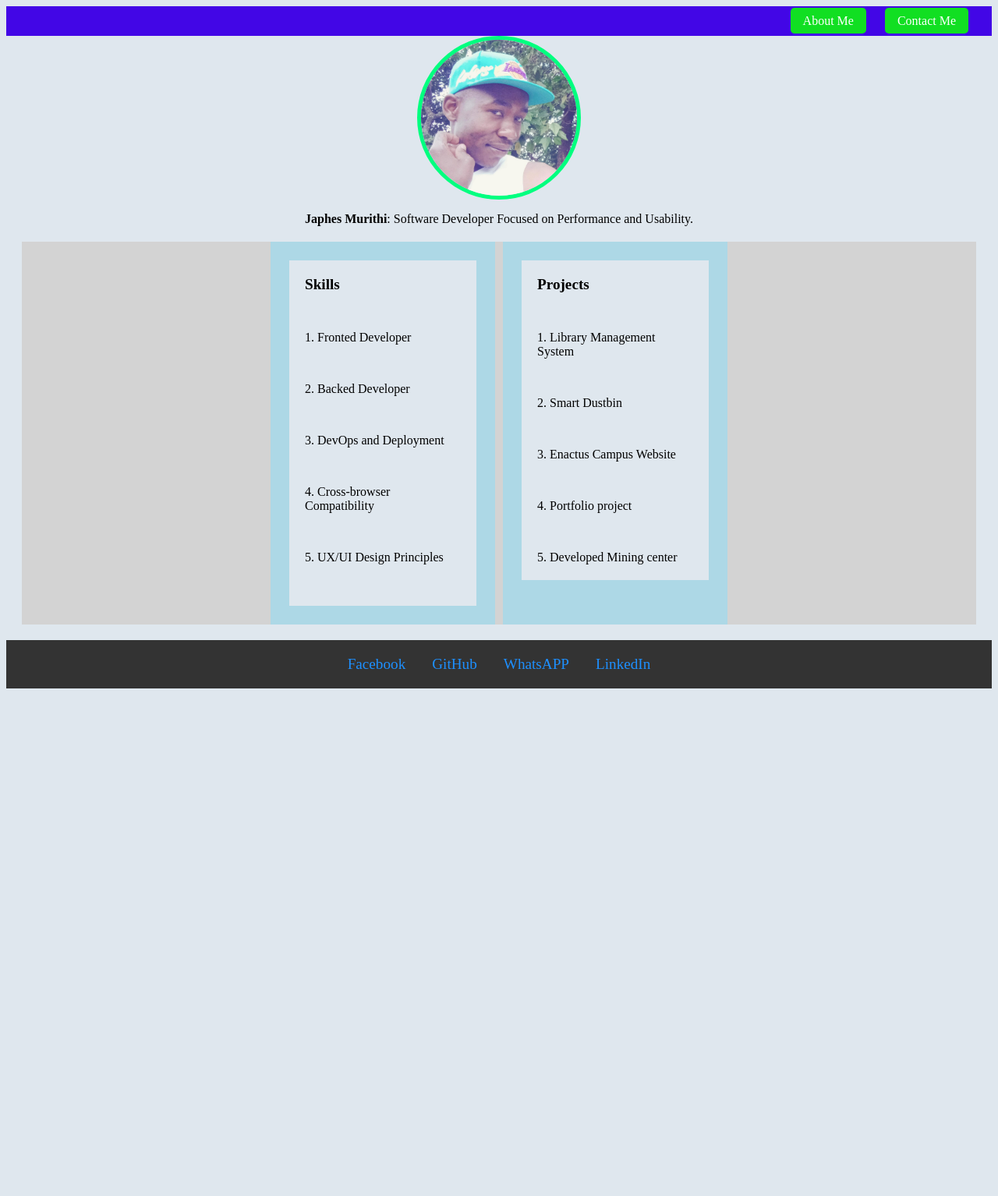
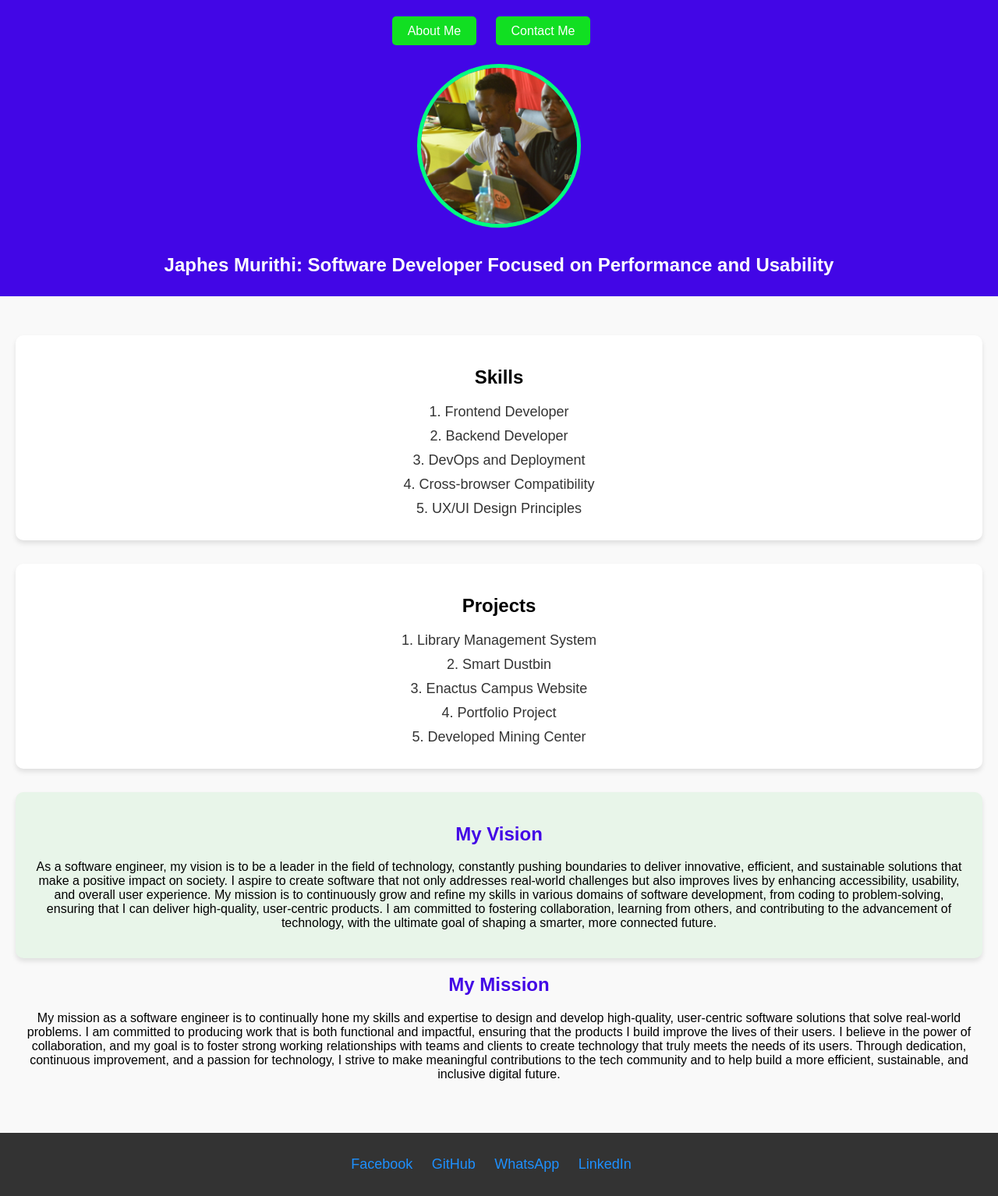
Before and after one commit to JAPHES/my_portfolio, a Django app: page / in a window 1280 px wide. Shown: the whole page at 78% size. Before the commit the page ends 883 px from the top, so only its background shows below. Run offline with Django 5.2, Linux system fonts and the light colour scheme.

Commit message:
added html and css chages

```diff
--- a/todo/templates/index.html
+++ b/todo/templates/index.html
@@ -1,235 +1,257 @@
-
 <!DOCTYPE html>
 <html lang="en">
 <head>
     <meta charset="UTF-8">
-    <title>My portfolio</title>
+    <title>My Portfolio</title>
+     {% load static %}
     <style>
-        ul li {
-            list-style: none;
-            display: inline;
+        body {
+            font-family: 'Arial', sans-serif;
+            background-color: #f4f6f9;
+            margin: 0;
+            padding: 0;
+            box-sizing: border-box;
         }
+
+        /* Navbar Styling */
+        .navbar {
+            background-color: #4206e6;
+            padding: 15px 30px;
+            text-align: center;
+            position: sticky;
+            top: 0;
+            z-index: 1000;
+        }
+
         .navbar ul {
             list-style-type: none;
-            margin: 0;
             padding: 0;
         }
+
+        .navbar ul li {
+            display: inline-block;
+            margin-right: 20px;
+        }
+
         .navbar ul li a {
+            color: white;
             text-decoration: none;
-            color: white;
-            padding: 8px 16px;
+            padding: 10px 20px;
             background-color: #11df22;
             border-radius: 5px;
+            transition: background-color 0.3s ease;
+        }
 
-       }
         .navbar ul li a:hover {
             background-color: red;
         }
-        .navbar ul li {
-            display: inline;
-            margin-right: 20px;
-        }
-        .navbar {
-            background-color: #4206e6;
-            padding: 10px;
-            text-align: right;
-        }
-        body{
-            background-color: #dfe7ee;
-        }
+
+        /* Header Styling */
         header {
             width: 100%;
-            height: 200px;
+            height: 300px;
             display: flex;
             justify-content: center;
             align-items: center;
-        }
-        .header-image {
-            max-width: 100%;
-            height: auto;
-        }
-        .tagline{
+            background-color: #4206e6;
+            color: white;
             text-align: center;
         }
-        span{
-            color: black;
-            font-size: larger;
-            font-weight: bolder;
+
+        .header-image {
+            width: 200px;
+            height: 200px;
+            border-radius: 90%;
+            object-fit: cover;
+            border: 5px solid springgreen;
+            margin-bottom: 20px;
+        }
+
+        .tagline {
+            font-size: 24px;
+            font-weight: bold;
+            margin-top: 10px;
+        }
+
+        /* Section Styling */
+        section {
+            padding: 50px 20px;
+            background-color: #f9f9f9;
+            text-align: center;
+        }
+
+        .wrapper {
+            background-color: white;
+            padding: 20px;
+            border-radius: 10px;
+            box-shadow: 0px 4px 6px rgba(0, 0, 0, 0.1);
+            margin-bottom: 30px;
+            transition: background-color 0.3s ease;
+        }
+
+        .wrapper:hover {
+            background-color: #11df22;
+        }
+
+        .column-list {
+            list-style-type: none;
+            padding: 0;
+            margin: 0;
+            font-size: 18px;
+            color: #333;
+        }
+
+        .column-list li {
+            margin-bottom: 10px;
+        }
+
+        .column-list li span {
+            font-size: 20px;
+            font-weight: bold;
+            color: #4206e6;
         }
 
         .portfolio-column {
             display: flex;
-            justify-content: center;
-            align-items: center;
-            gap: 20px;
+            justify-content: space-between;
+            gap: 30px;
+            flex-wrap: wrap;
         }
-        .social-footer{
+
+        .column {
+            width: 30%;
+        }
+
+        .vision-column {
+            background-color: #e8f5e9;
+            padding: 20px;
+            border-radius: 10px;
+            box-shadow: 0px 4px 6px rgba(0, 0, 0, 0.1);
+            margin-top: 20px;
+        }
+
+        .vision-column h1 {
+            color: #4206e6;
+        }
+        .mission-column h1 {
+            color: #4206e6;
+        }
+
+        /* Footer Styling */
+        footer {
             background-color: #333;
-            color: #fff;
-            padding: 20px 0;
+            color: white;
+            padding: 30px 0;
             text-align: center;
         }
-        .social-links{
-            list-style: none;
+
+        .social-links {
+            list-style-type: none;
             padding: 0;
             margin: 0;
         }
+
         .social-links li {
-            display: inline;
-            margin: 0 15px;
+            display: inline-block;
+            margin-right: 20px;
+        }
 
-        }
         .social-links a {
             color: #1e90ff;
+            font-size: 18px;
+            text-decoration: none;
             transition: color 0.3s;
-            font-size: larger;
-            text-decoration: none;
         }
-        .social-links a:hover{
+
+        .social-links a:hover {
             color: black;
         }
 
-            .image-container{
-               display: flex;
-               justify-content: center;
+        /* Media Query for Mobile */
+        @media (max-width: 768px) {
+            .portfolio-column {
+                flex-direction: column;
+            }
 
-               border-radius: 50%;
+            .column {
+                width: 100%;
+                margin-bottom: 20px;
+            }
         }
-        img {
-            border-radius: 70%;
-            object-fit: cover;
-            border: 5px solid springgreen;
-
-        }
-        .column-list {
-            display: grid;
-            padding: 20px;
-            list-style-type: decimal;
-            margin: 5px 0;
-            gap: 15px;
-            margin: 4px;
-            background-color: #dfe7ee;
-            max-width: 200px;
-
-
-
-
-        }
-        .row{
-
-            display: flex;
-            gap: 10px;
-            justify-content: center;
-            margin: 20px;  /* adds margin the entire row*/
-            background-color: lightgrey;
-        }
-        .wrapper{
-            padding: 20px; /* creates the "margin" effect*/
-            background-color: lightblue;
-            transition: background-color 0.3s;
-
-
-        }
-        .wrapper:hover{
-            background-color: #11df22;
-
-        }
-
-
-
-
     </style>
 </head>
 <body>
 
-<!---------------------------------------------navbar-------------------------------------------------------->
-<nav>
-
-<div class="navbar">
+<!-- Navbar -->
+<nav class="navbar">
     <ul>
-        <li><a href="#about me">About Me</a></li>
+        <li><a href="#about-me">About Me</a></li>
         <li><a href="{% url 'contact' %}">Contact Me</a></li>
-
     </ul>
-</div>
-
-       <div class="image-container">
-           {% load static %}
-           <img src="{% static 'images/myimage 2.jpg' %}" width="200" height="200"/>
-       </div>
-   <p class="tagline"> <b>Japhes Murithi</b>: Software Developer Focused on Performance and Usability.
-       </p>
 </nav>
 
-<!---------------------------------------------------------sections------------------------------------------------->
+<!-- Header Section -->
+<header>
+    <div>
+        <img src="{% static 'images/japhes.jpg' %}" alt="Profile Picture" class="header-image">
+        <p class="tagline">Japhes Murithi: Software Developer Focused on Performance and Usability</p>
+    </div>
+</header>
 
-<section id="about me">
-
-
-<div class="row">
+<!-- About Me Section -->
+<section id="about-me">
     <div class="wrapper">
-
-
-    <ul class="column-list">
-        <li><span>Skills</span></li><br>
-        <li>1. Fronted Developer</li><br>
-        <li>2. Backed Developer</li><br>
-        <li>3. DevOps and Deployment</li><br>
-        <li>4. Cross-browser Compatibility</li><br>
-        <li>5. UX/UI Design Principles</li><br>
-    </ul>
+        <h2>Skills</h2>
+        <ul class="column-list">
+            <li>1. Frontend Developer</li>
+            <li>2. Backend Developer</li>
+            <li>3. DevOps and Deployment</li>
+            <li>4. Cross-browser Compatibility</li>
+            <li>5. UX/UI Design Principles</li>
+        </ul>
     </div>
 
+    <div class="wrapper">
+        <h2>Projects</h2>
+        <ul class="column-list">
+            <li>1. Library Management System</li>
+            <li>2. Smart Dustbin</li>
+            <li>3. Enactus Campus Website</li>
+            <li>4. Portfolio Project</li>
+            <li>5. Developed Mining Center</li>
+        </ul>
+    </div>
 
-<!---div class="portfolio-column"--->
-<div class="wrapper">
+    <div class="vision-column">
+        <h1>My Vision</h1>
+        <p>As a software engineer, my vision is to be a leader in the field of technology, constantly pushing boundaries to deliver
+            innovative, efficient, and sustainable solutions that make a positive impact on society. I aspire to create software that
+            not only addresses real-world challenges but also improves lives by enhancing accessibility, usability, and overall user experience.
+            My mission is to continuously grow and refine my skills in various domains of software development, from coding to problem-solving,
+            ensuring that I can deliver high-quality, user-centric products. I am committed to fostering collaboration, learning from others,
+            and contributing to the advancement of technology, with the ultimate goal of shaping a smarter, more connected future.</p>
+    </div>
 
-
-    <ul class="column-list">
-        <li><span>Projects</span></li><br>
-        <li>1. Library Management System</li><br>
-        <li>2. Smart Dustbin</li><br>
-
-        <li>3. Enactus Campus Website</li><br>
-
-       <li>4. Portfolio project</li><br>
-        <li>5. Developed Mining center </li>
-    </ul>
-
-
-
-
-
-
-
-</div>
-
-
+     <div class="mission-column">
+        <h1>My Mission</h1>
+        <p>My mission as a software engineer is to continually hone my skills and expertise to design and develop high-quality,
+            user-centric software solutions that solve real-world problems. I am committed to producing work that is both functional and impactful,
+            ensuring that the products I build improve the lives of their users. I believe in the power of collaboration, and my goal is to foster
+            strong working relationships with teams and clients to create technology that truly meets the needs of its users. Through dedication,
+            continuous improvement, and a passion for technology, I strive to make meaningful contributions to the tech community and to help
+            build a more efficient, sustainable, and inclusive digital future.</p>
+    </div>
 </section>
 
-
-<!------------------------------------------------------footer-------------------------------------------------------->
-
-<footer class="social-footer">
+<!-- Footer Section -->
+<footer>
     <ul class="social-links">
         <li><a href="https://www.facebook.com/profile.php?id=61557675590019" target="_blank">Facebook</a></li>
         <li><a href="https://github.com/JAPHES" target="_blank">GitHub</a></li>
-        <li><a href="https://wa.me/0769809329" target="_blank">WhatsAPP</a></li>
-        <li><a href="https://www.linkedin.com/in/Japhes Murithi" target="_blank">LinkedIn</a></li>
-
-
-
+        <li><a href="https://wa.me/0769809329" target="_blank">WhatsApp</a></li>
+        <li><a href="https://www.linkedin.com/in/Japhes-Murithi" target="_blank">LinkedIn</a></li>
     </ul>
-
 </footer>
-
-
-
-
-
-
-
-
 
 </body>
 </html>
```
Also changed, not shown: todo/templates/contact.html (+84 -50 lines), todo/templates/success.html (+4 -3 lines), db.sqlite3, static/images/japhes.jpg (added).
